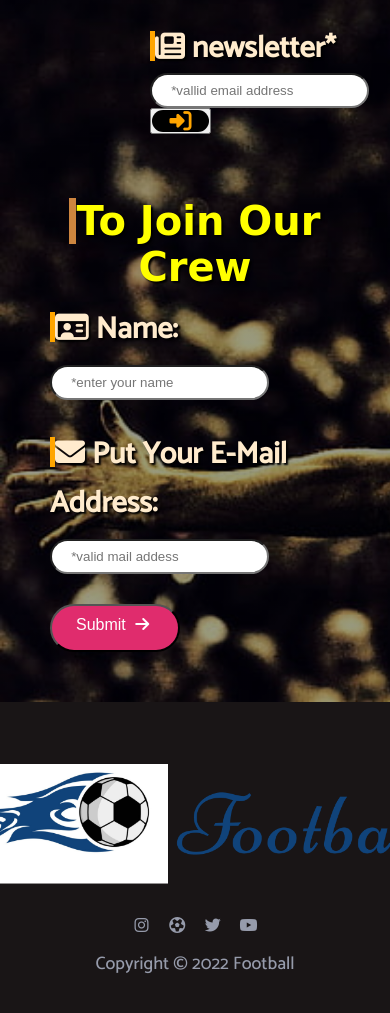
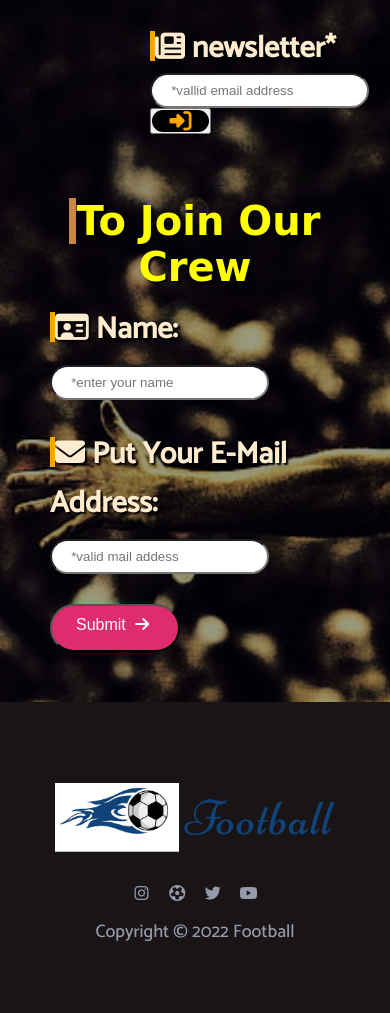
Before and after one commit to AdnanHossen/assignment-2-responsive-football, a plain HTML site: page index.html in a window 390 px wide. Shown: the part 9312-10325 px from the top of the page. Drawn offline with Linux system fonts and the light colour scheme.

Commit message:
minor change

```diff
--- a/styles/styles.css
+++ b/styles/styles.css
@@ -574,6 +574,20 @@ a{
   color: #969BAB;
 }
 
+/* media queries */
+
+/* for mobile */
+@media only screen and (max-width:688px) {
+  .footer-part{
+    width: 280px;
+    height: 175px;
+  }
+
+  .logo-container img{
+    width: 100%;
+  }
+}
+
 /* end of footer */
 
 /* by this whole part is completed */
```
